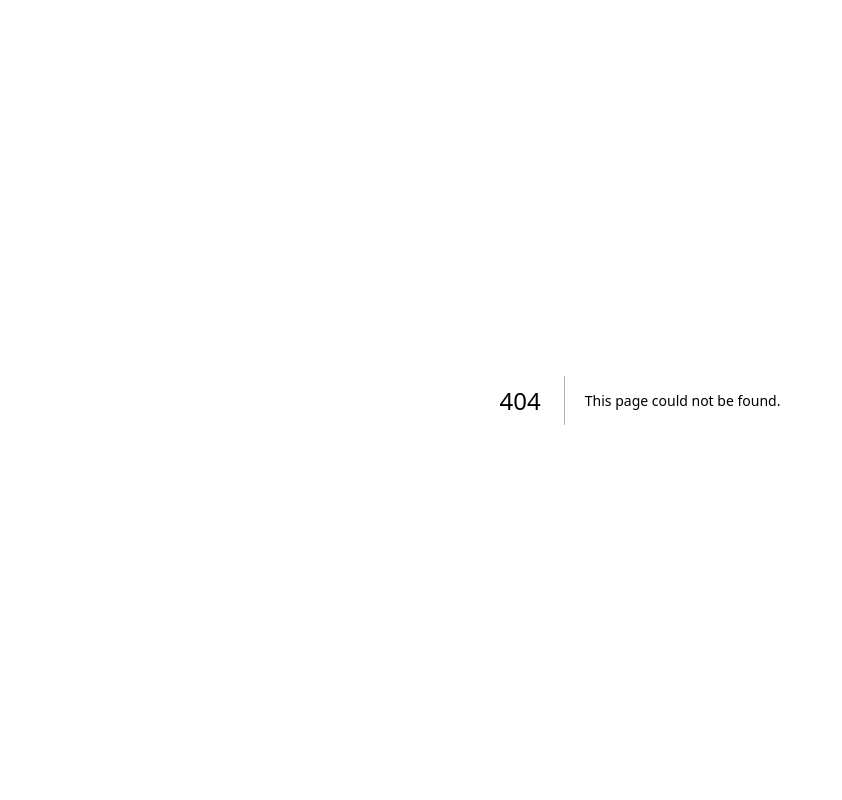
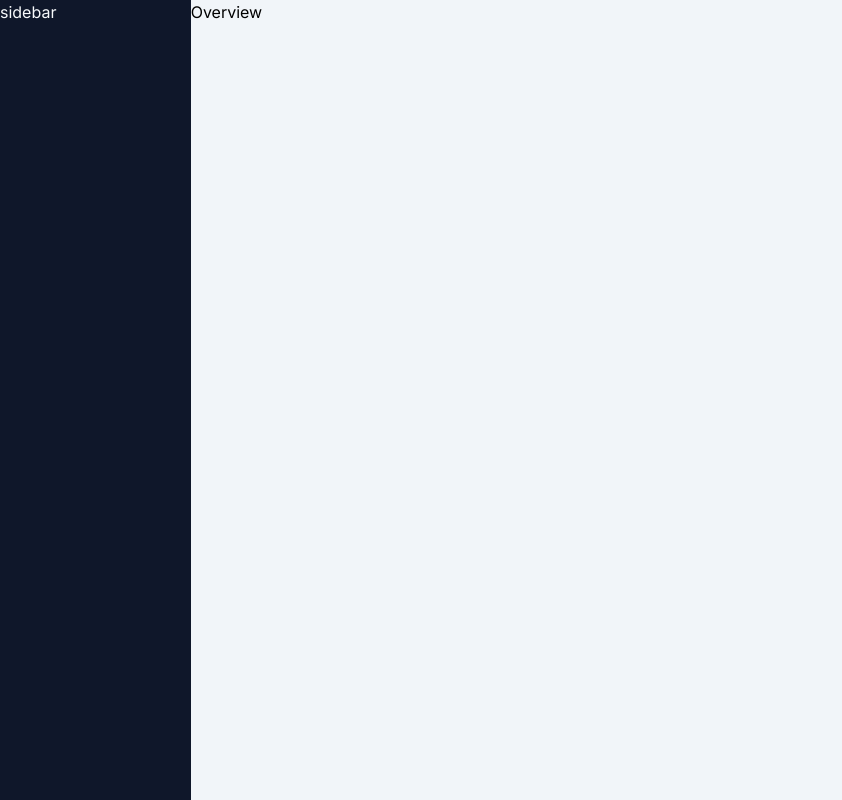
Before and after one commit to tulusdeveloper/inventory-system, a Next.js app: page /dashboard/home/overview in a window 1280 px wide. Before the commit this address had no page. Shown: the whole page, without its empty margins (0-842 px from the left). Built offline with nearby package versions, Linux system fonts and the light colour scheme.

Commit message:
dashboard layout

```diff
--- /dev/null
+++ b/app/(back-office)/dashboard/home/overview/page.jsx
@@ -0,0 +1,9 @@
+import React from 'react'
+
+export default function Overview() {
+  return (
+    <div>
+      <h2>Overview</h2>
+    </div>
+  )
+}
--- /dev/null
+++ b/app/(back-office)/dashboard/home/page.jsx
@@ -0,0 +1,9 @@
+import React from 'react'
+
+export default function page() {
+  return (
+    <div>
+      <h2>Home</h2>
+    </div>
+  )
+}
--- /dev/null
+++ b/app/(back-office)/layout.js
@@ -0,0 +1,14 @@
+import React from 'react'
+
+export default function Layout({children}) {
+  return (
+    <div className='flex'>
+      <div className='w-56 min-h-screen bg-slate-900 text-slate-50'>
+        sidebar
+      </div>
+      <main className='w-full bg-slate-100 min-h-screen'>
+        {children}
+      </main>
+    </div>
+  )
+}
--- a/app/page.js
+++ b/app/page.js
@@ -1,11 +1,13 @@
+import Link from "next/link";
 
 
 export default function Home() {
   return (
-    <div className="flex items-center justify-center min-h-screen">
-      <h2 className="text-3xl">
+    <div className="flex items-center justify-center min-h-screen flex-col">
+      <h2 className="text-3xl mb-4">
         Inventory Management System
       </h2>
+      <Link href="/dashboard/home/overview">View Dashboard</Link>
     </div>
   );
 }
```
